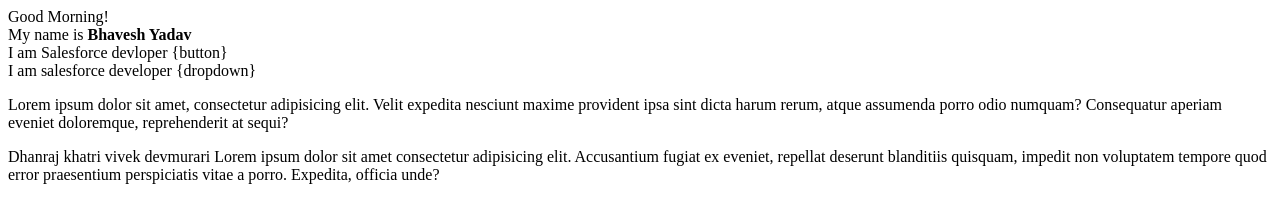
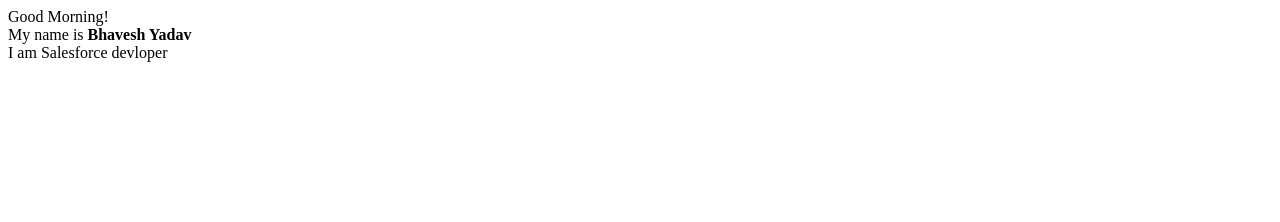
Before and after one commit to SFDeveloper-Bhavesh/LocalRepo, a plain HTML site: page Index.html in a window 1280 px wide. Drawn offline with Linux system fonts and the light colour scheme.

Commit message:
Final Update Index.html

```diff
--- a/Index.html
+++ b/Index.html
@@ -1,8 +1,4 @@
 <p>Good Morning! <br>
     My name is <b>Bhavesh Yadav</b> <br>
-    I am Salesforce devloper {button} <br>
-    I am salesforce developer {dropdown} <br>
-    <p>Lorem ipsum dolor sit amet, consectetur adipisicing elit. Velit expedita nesciunt maxime provident ipsa sint dicta harum rerum, atque assumenda porro odio numquam? Consequatur aperiam eveniet doloremque, reprehenderit at sequi?</p>
-    Dhanraj khatri vivek devmurari
-    Lorem ipsum dolor sit amet consectetur adipisicing elit. Accusantium fugiat ex eveniet, repellat deserunt blanditiis quisquam, impedit non voluptatem tempore quod error praesentium perspiciatis vitae a porro. Expedita, officia unde?
-</p>
+    I am Salesforce devloper
+<p>
```
